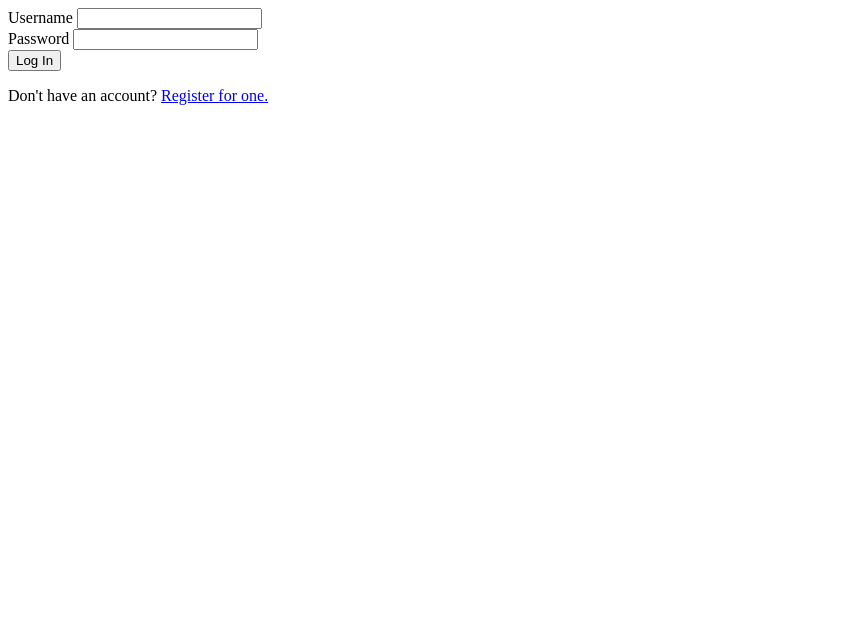
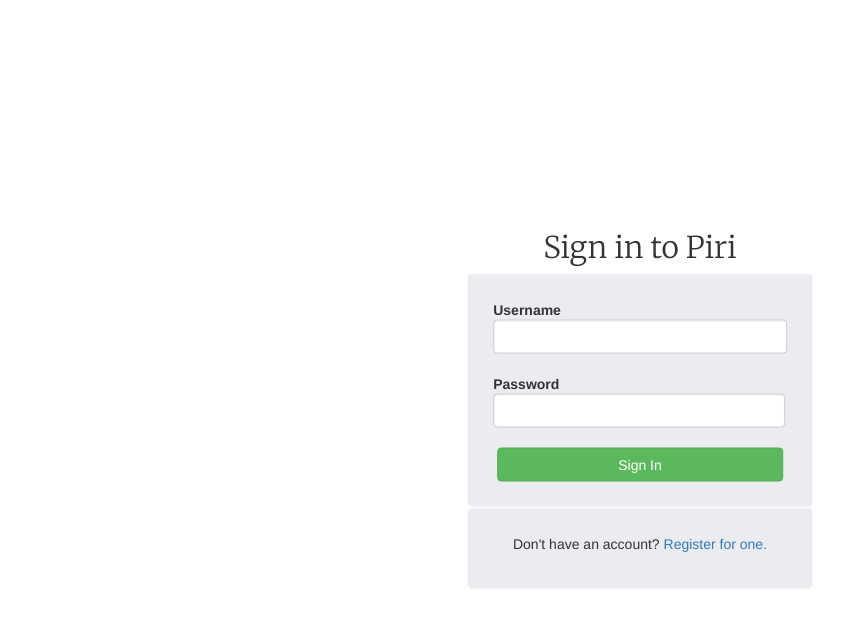
Before and after one commit to LaunchCodeLiftoffProjects/Piri, a Spring app: page /login in a window 1280 px wide. Shown: the top 628 px of the page, without its empty margins (0-867 px from the left). Run offline with Thymeleaf, Linux system fonts and the light colour scheme; the template is opened without the code that fills it, so the values that code supplies are empty.

Commit message:
Modified login.html and added styles to piri.css

```diff
--- a/src/main/resources/static/css/piri.css
+++ b/src/main/resources/static/css/piri.css
@@ -87,3 +87,24 @@ background-size: cover;
     font-size: 20px;
 
 }
+
+/* CSS for login.html starts here */
+.login-form{
+    border: 1px solid #f6f8fa;
+    border-radius: 5px;
+    padding: 25px;
+    background-color: #eaecef;
+}
+
+.login-input{
+    display: inline-block;
+}
+
+.login-btn{
+    padding: 6px 120px;
+}
+
+.login-header{
+    font-family: 'Merriweather', serif;
+}
+/* CSS for login.html ends here */
--- a/src/main/resources/templates/login.html
+++ b/src/main/resources/templates/login.html
@@ -1,34 +1,33 @@
 <!DOCTYPE html>
 <html lang="en" xmlns:th="https://www.thymeleaf.org/">
-<head>
-    <meta charset="UTF-8">
-    <title>Piri</title>
-</head>
+<head th:replace="fragments :: head">
 <body>
+    <div class="centered">
+        <div class="text-center">
+            <h2 class="login-header">Sign in to Piri</h2>
+        </div>
 
-<!--<header th:replace="fragments :: page-header"></header>-->
-
-<form method="post">
+        <form method="post" class="login-form">
             <div class="form-group">
-        <label th:for="username" style="padding-top:100px;">Username
-            <input class="form-control" th:field="${loginFormDTO.username}">
+                <label th:for="username">Username
+                    <input class="form-control login-input" th:field="${loginFormDTO.username}">
                 </label>
                 <p class="error" th:errors="${loginFormDTO.username}"></p>
             </div>
             <div class="form-group">
                 <label>Password
-            <input class="form-control" th:field="${loginFormDTO.password}" type="password">
+                    <input class="form-control login-input" th:field="${loginFormDTO.password}" type="password">
                 </label>
                 <p class="error" th:errors="${loginFormDTO.password}"></p>
             </div>
-
-    <input type="submit" class="btn btn-primary" value="Log In" />
+            <div class="text-center">
+                <input type="submit" class="btn login-btn btn-success" value="Sign In" />
+            </div>
         </form>
 
+        <div class="text-center login-form">
             <p>Don't have an account? <a href="/register">Register for one.</a></p>
-
+        </div>
+    </div>
 </body>
 </html>
-
-</body>
-</html>
```
Lines whose indentation alone changed are shown as unchanged.
